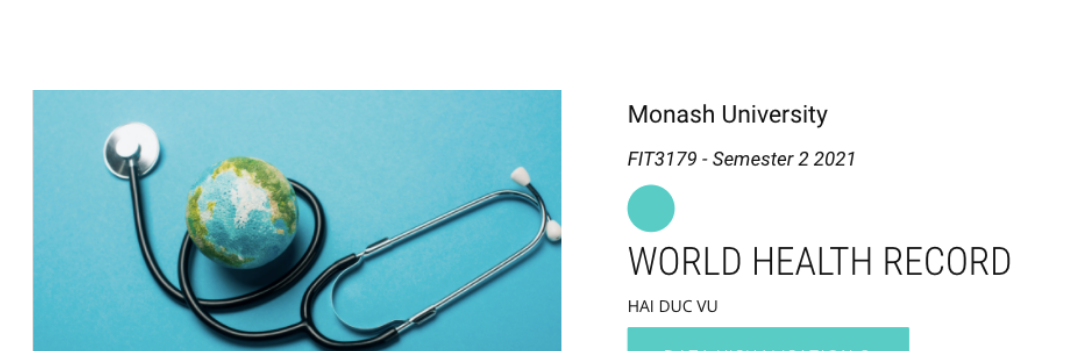
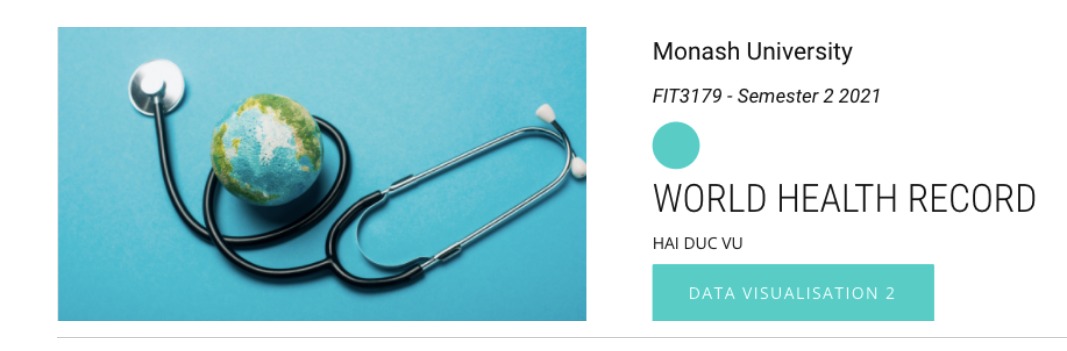
Before and after one commit to Vulleyball/13-10-2021, a plain HTML site: page index.html in a window 1280 px wide. Shown: the top 351 px of the page, without its empty margins (25-1092 px from the left). Drawn offline with nearby package versions, Linux system fonts and the light colour scheme; some packages are replaced by stand-ins of ours; a script that the page names is missing.

Commit message:
Add files via upload

```diff
--- a/styles.css
+++ b/styles.css
@@ -36,7 +36,9 @@
 	font-family: Lato;
 	font-weight: 300;
     background-color: white;
+    margin: auto;
 	font-size: 18px;
+
 }
 
 .detail-box a {
@@ -78,7 +80,7 @@
 	margin-top: 10px;
 }
 .container {
-	margin-top: 5em;
+	margin-top: 1.5em;
 }
 .number_hgl {
 	font-weight: bold;
```
